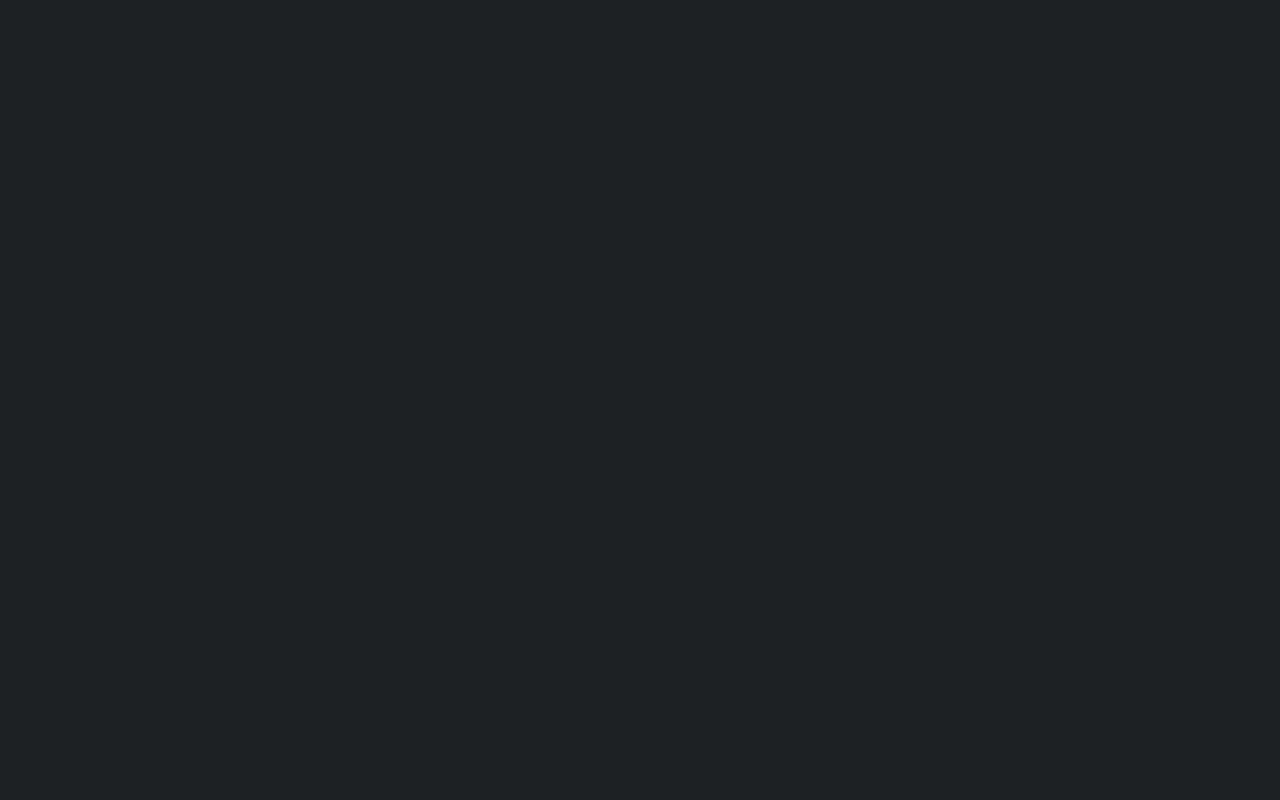
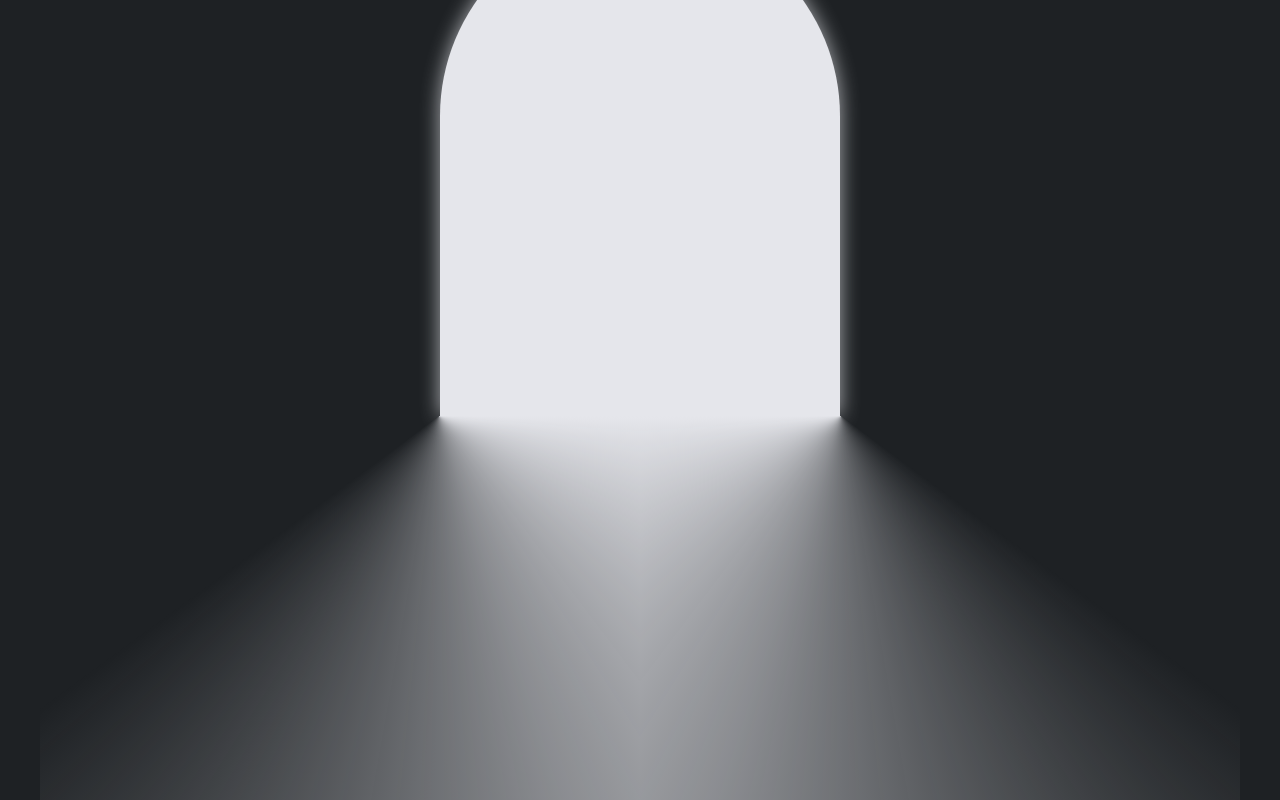
Before and after one commit to chenpaulkevin/paul-portfolio, a Next.js app: page / in a window 1280 px wide. Shown: the part 8188-8988 px from the top of the page. Before the commit the page ends 7728 px from the top, so only its background shows below. Built offline with nearby package versions, Linux system fonts and the light colour scheme.

Commit message:
Add Door

```diff
--- /dev/null
+++ b/app/components/homepage/door/Door.tsx
@@ -0,0 +1,20 @@
+import React from "react";
+
+function Door() {
+  return (
+    <section className="container mx-auto w-full mt-40 ">
+      <div className="flex flex-col h-full justify-center items-center sticky top-20 h-[100dvh]">
+        <h1 className="text-primary text-4xl lg:text-7xl font-bold text-center mb-10 lg:mb-36">
+          Want to work together?
+        </h1>
+        <div className="h-[300px] w-[200px] lg:h-[500px] lg:w-[400px] bg-primary rounded-t-full shadow-inner door"></div>
+        <div className="flex h-96">
+          <div className="door-light h-full w-[305px] lg:w-[600px] relative"></div>
+          <div className="door-light-2 h-full w-[305px] lg:w-[600px] relative"></div>
+        </div>
+      </div>
+    </section>
+  );
+}
+
+export default Door;
--- a/app/globals.css
+++ b/app/globals.css
@@ -140,6 +140,28 @@ body {
 .link-value:hover {
   transform: translateX(0.5rem) !important;
 }
-.spline-watermark {
-  display: none !important;
+.door {
+  box-shadow: 0px 0px 20px 0px #e5e6ebb9;
 }
+.door-light {
+  background-image: conic-gradient(
+    from 90deg at 66.5% 0%,
+    #e5e6eb,
+    #e5e6eb8c,
+    #1e212400,
+    #1e212400,
+    #1e212400,
+    #1e212400
+  );
+}
+.door-light-2 {
+  background-image: conic-gradient(
+    from -90deg at 33.5% 0%,
+    #1e212400,
+    #1e212400,
+    #1e212400,
+    #1e212400,
+    #e5e6eb8c,
+    #e5e6eb
+  );
+}
--- a/app/page.tsx
+++ b/app/page.tsx
@@ -5,6 +5,7 @@ import Header from "./components/homepage/header/Header";
 import PreviousWorks from "./components/homepage/works/PreviousWorks";
 import BrandGrid from "./components/homepage/brands/BrandGrid";
 import Camera from "./components/homepage/three-d/Camera";
+import Door from "./components/homepage/door/Door";
 
 export default function Home() {
   return (
@@ -14,6 +15,7 @@ export default function Home() {
       <PreviousWorks />
       <BrandGrid />
       <Camera></Camera>
+      <Door></Door>
     </main>
   );
 }
```
